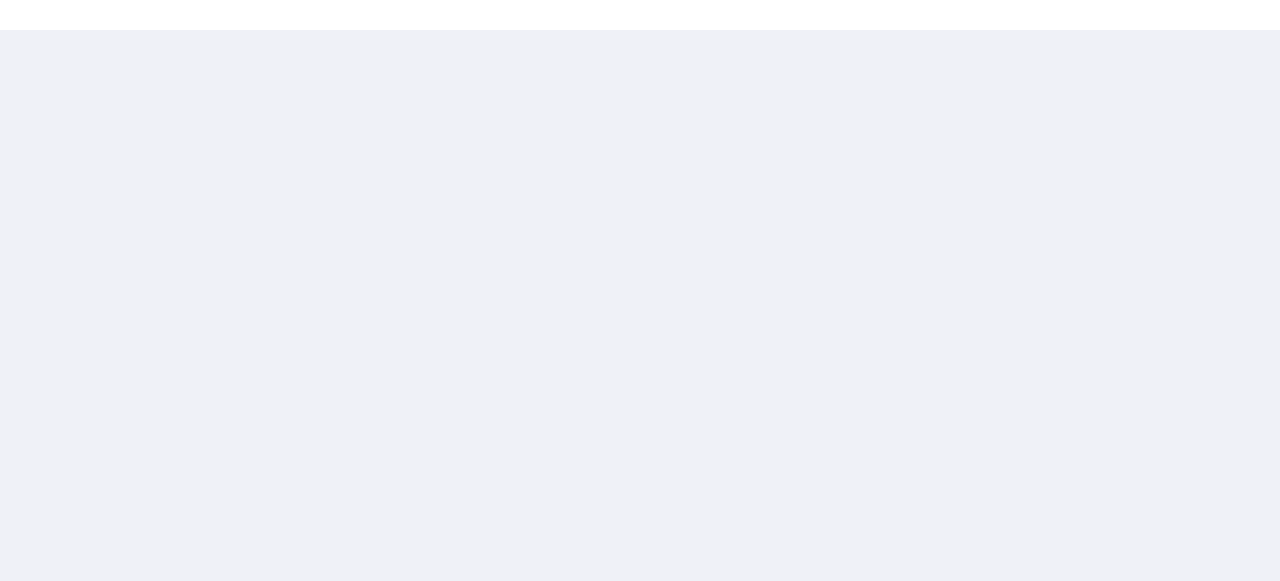
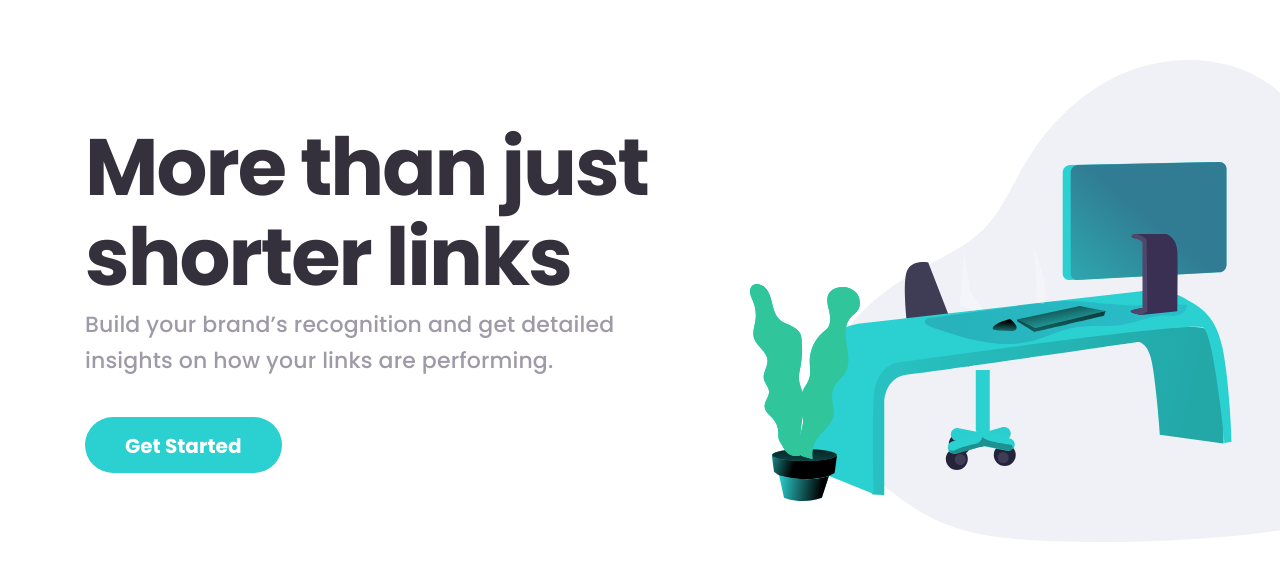
Before and after one commit to qarangy/shortly, a plain HTML site: page index.html in a window 1280 px wide. Shown: the part 105-686 px from the top of the page. Drawn offline with Linux system fonts and the light colour scheme.

Commit message:
add hero

```diff
--- a/css/style.css
+++ b/css/style.css
@@ -60,7 +60,7 @@ body {
     font-size: 15px;
     line-height: 26px;
     font-family: 'Poppins', 'Arial', sans-serif;
-    background-color: var(--light-bg);
+    background-color: #fff;
     color: var(--text-color);
 }
 
@@ -198,3 +198,34 @@ margin-right: auto;
 .site-header__login-link:hover {
     color: var(--text-color-dark);
 }
+
+
+/* HERO */
+.hero {
+    padding-top: 92px;
+    padding-bottom: 222px;
+    background-image: url(/img/working_with_computer.svg);
+    background-repeat: no-repeat;
+    background-position: left calc(50% + 476px) top 30px;
+}
+
+.hero__inner {
+    max-width: 565px;
+}
+
+.hero__title {
+    margin-top: 0;
+    margin-bottom: 5px;
+    font-size: 80px;
+    line-height: 90px;
+    letter-spacing: -2px;
+    color: var(--text-color-dark);
+}
+
+.hero__text {
+    margin-top: 0;
+    margin-bottom: 38px;
+    font-size: 22px;
+    line-height: 36px;
+    letter-spacing: 0.15px;
+}
--- a/index.html
+++ b/index.html
@@ -12,6 +12,7 @@
 </head>
 <body>
 
+    <!-- SITE HEADER -->
     <header class="site-header">
         <div class="site-header-container container">
             <a class="site-header__logo logo" href="#">
@@ -33,6 +34,24 @@
         </div>
     </header>
 
+
+    <!-- MAIN-CONTENT -->
+    <main class="main-content">
+
+        <!-- HERO -->
+        <div class="hero">
+            <div class="container">
+                <div class="hero__inner">
+                    <h1 class="hero__title">More than just shorter links</h1>
+                    <p class="hero__text">Build your brand’s recognition and get detailed insights on how your links are performing.</p>
+                    <a class="button" href="#">Get Started</a>
+                </div>
+            </div>
+        </div>
+
+    </main>
+
+
     <script src="js/main.js"></script>
 </body>
 </html>
```
Also changed, not shown: img/working_with_computer.svg (added).
